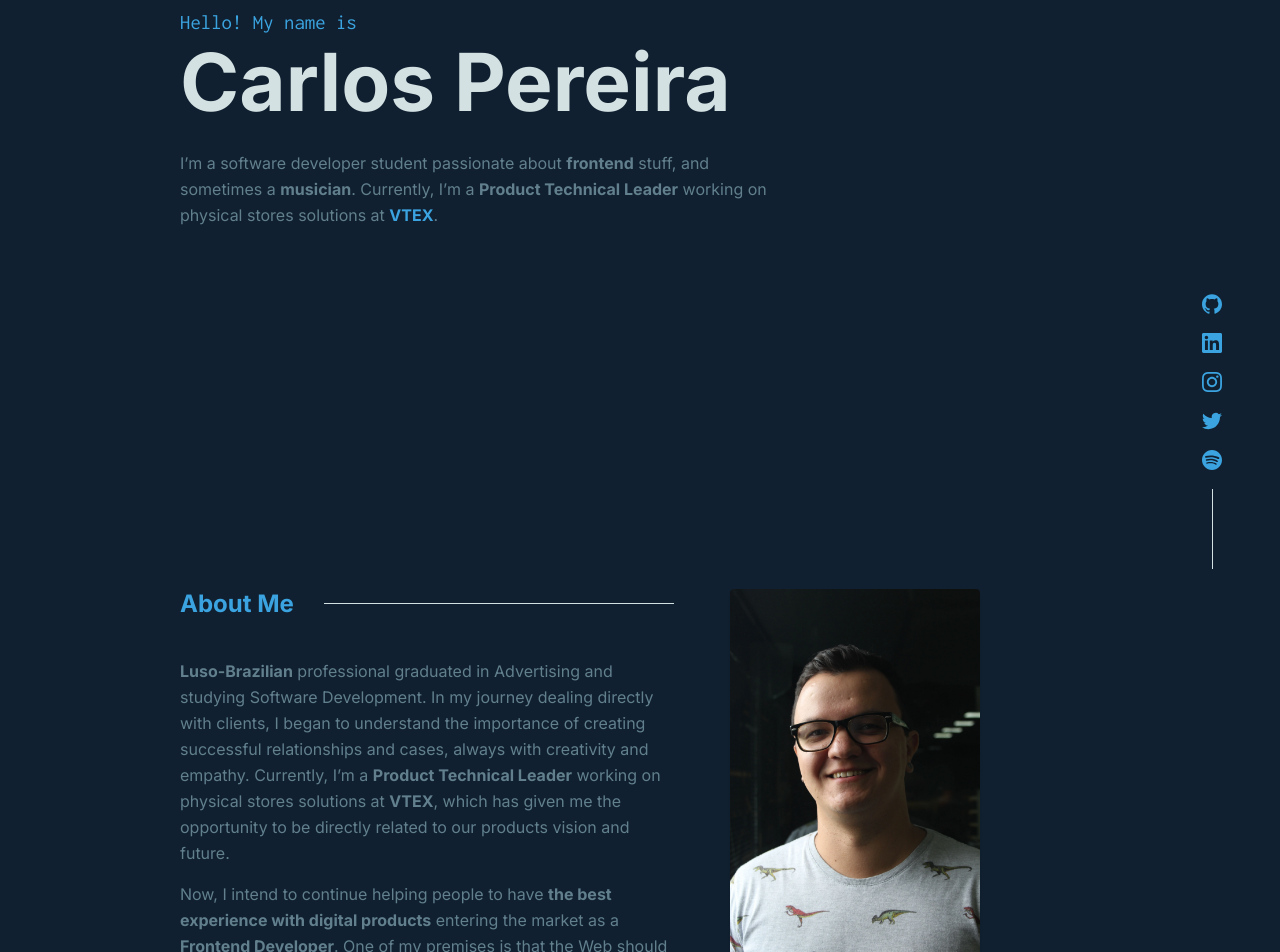
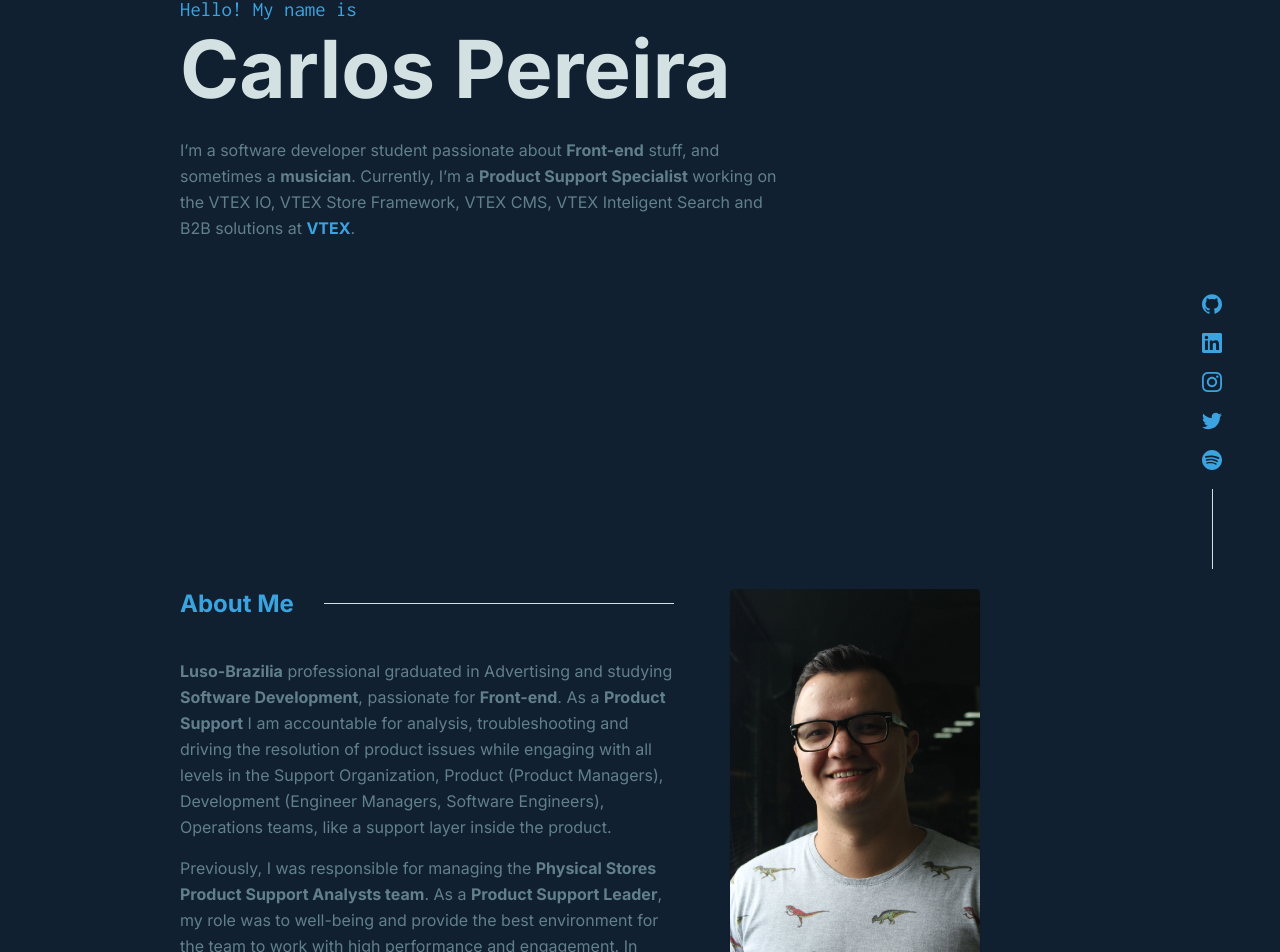
Before and after one commit to kdumagalhaes/hellocarlos, a Vue app: page / in a window 1280 px wide. Shown: the part 161-1113 px from the top of the page. Built offline with nearby package versions, Linux system fonts and the light colour scheme; no server answers.

Commit message:
Update about me text

```diff
--- a/package.json
+++ b/package.json
@@ -10,6 +10,7 @@
   "dependencies": {
     "animate.css": "^4.1.1",
     "core-js": "^3.6.5",
+    "sass": "^1.49.9",
     "vue": "^3.0.0",
     "vuex": "^4.0.0-0"
   },
@@ -24,7 +25,6 @@
     "eslint": "^6.7.2",
     "eslint-plugin-prettier": "^3.3.1",
     "eslint-plugin-vue": "^7.0.0",
-    "node-sass": "^4.12.0",
     "prettier": "^2.2.1",
     "sass-loader": "^8.0.2"
   }
--- a/src/components/About.vue
+++ b/src/components/About.vue
@@ -4,24 +4,22 @@
       <div class="text-content">
         <SectionTitle title="About Me" lineWidth="350px" />
         <p class="bio">
-          <strong>Luso-Brazilian</strong> professional graduated in Advertising
-          and studying Software Development. In my journey dealing directly with
-          clients, I began to understand the importance of creating successful
-          relationships and cases, always with creativity and empathy.
-          Currently, I’m a <strong>Product Technical Leader</strong> working on
-          physical stores solutions at <strong>VTEX</strong>, which has given me
-          the opportunity to be directly related to our products vision and
-          future.
+          <strong>Luso-Brazilia</strong> professional graduated in Advertising
+          and studying <strong>Software Development</strong>, passionate for
+          <strong>Front-end</strong>. As a <strong>Product Support</strong> I am
+          accountable for analysis, troubleshooting and driving the resolution
+          of product issues while engaging with all levels in the Support
+          Organization, Product (Product Managers), Development (Engineer
+          Managers, Software Engineers), Operations teams, like a support layer
+          inside the product.
         </p>
         <p class="bio">
-          Now, I intend to continue helping people to have
-          <strong>the best experience with digital products</strong> entering
-          the market as a <strong>Frontend Developer</strong>. One of my
-          premises is that the Web should be a place of access to information
-          and content for all people and, as a developer, it is also my
-          responsibility to have
-          <strong>good practices and accessibility</strong> as the basis of my
-          work.
+          Previously, I was responsible for managing the
+          <strong>Physical Stores Product Support Analysts team</strong>. As a
+          <strong>Product Support Leader</strong>, my role was to well-being and
+          provide the best environment for the team to work with high
+          performance and engagement. In addition, I also conducted the planning
+          of actions based on our demands and goals.
         </p>
         <p class="bio">Here are a few technologies I’ve been studying:</p>
         <div class="lists">
--- a/src/components/Hero.vue
+++ b/src/components/Hero.vue
@@ -5,10 +5,10 @@
       <h1 class="name">Carlos Pereira</h1>
       <p class="bio">
         I’m a software developer student passionate about
-        <strong>frontend</strong> stuff, and sometimes a
+        <strong>Front-end</strong> stuff, and sometimes a
         <strong>musician</strong>. Currently, I’m a
-        <strong>Product Technical Leader</strong> working on physical stores
-        solutions at
+        <strong>Product Support Specialist</strong> working on the VTEX IO,
+        VTEX Store Framework, VTEX CMS, VTEX Inteligent Search and B2B solutions at
         <a href="https://vtex.com" target="_blank" class="link vtex">vtex</a>.
       </p>
       <ul class="social-media-responsive">
```
Also changed, not shown: 1 other file (tests, documents, lock files or other folders).
